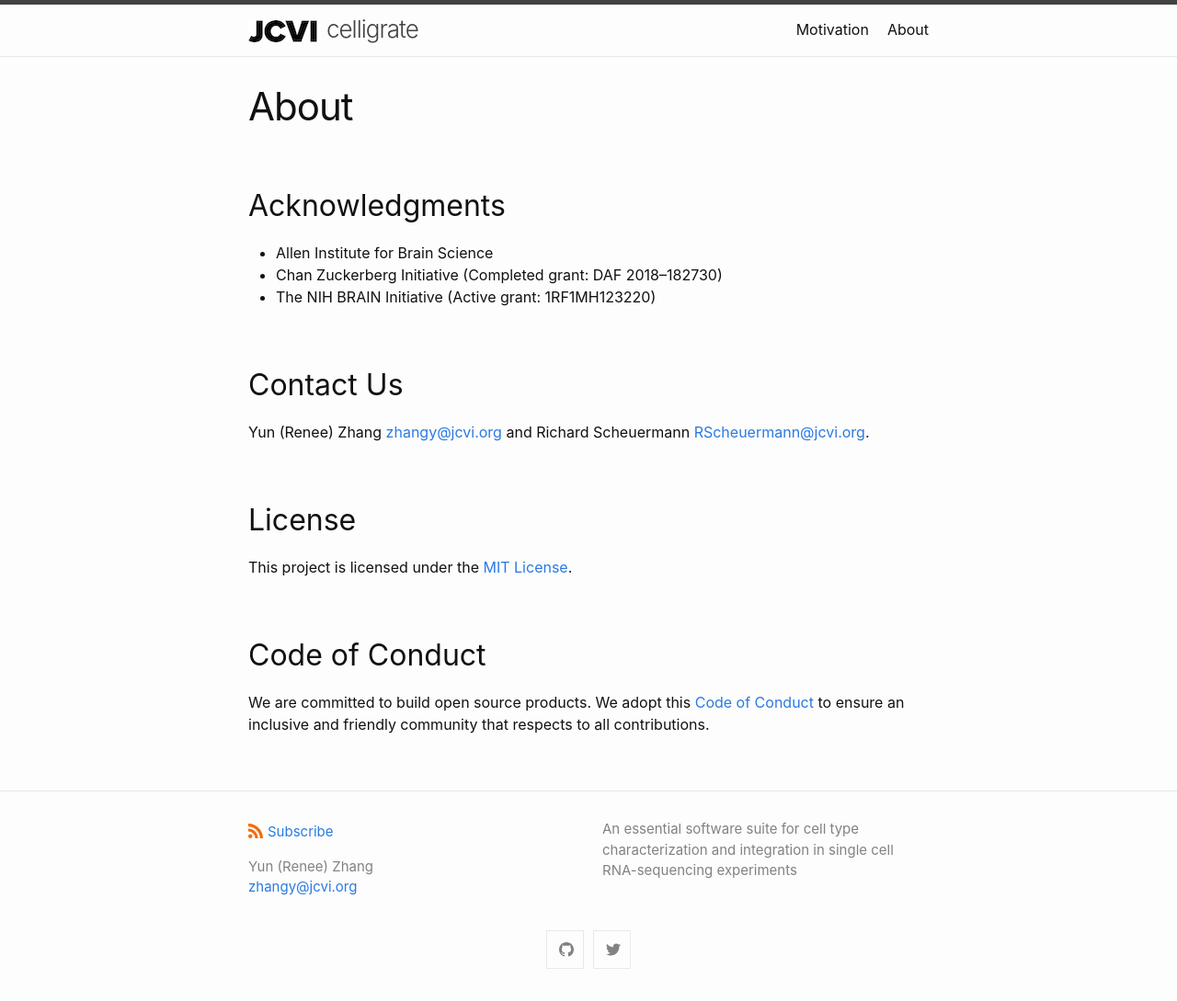
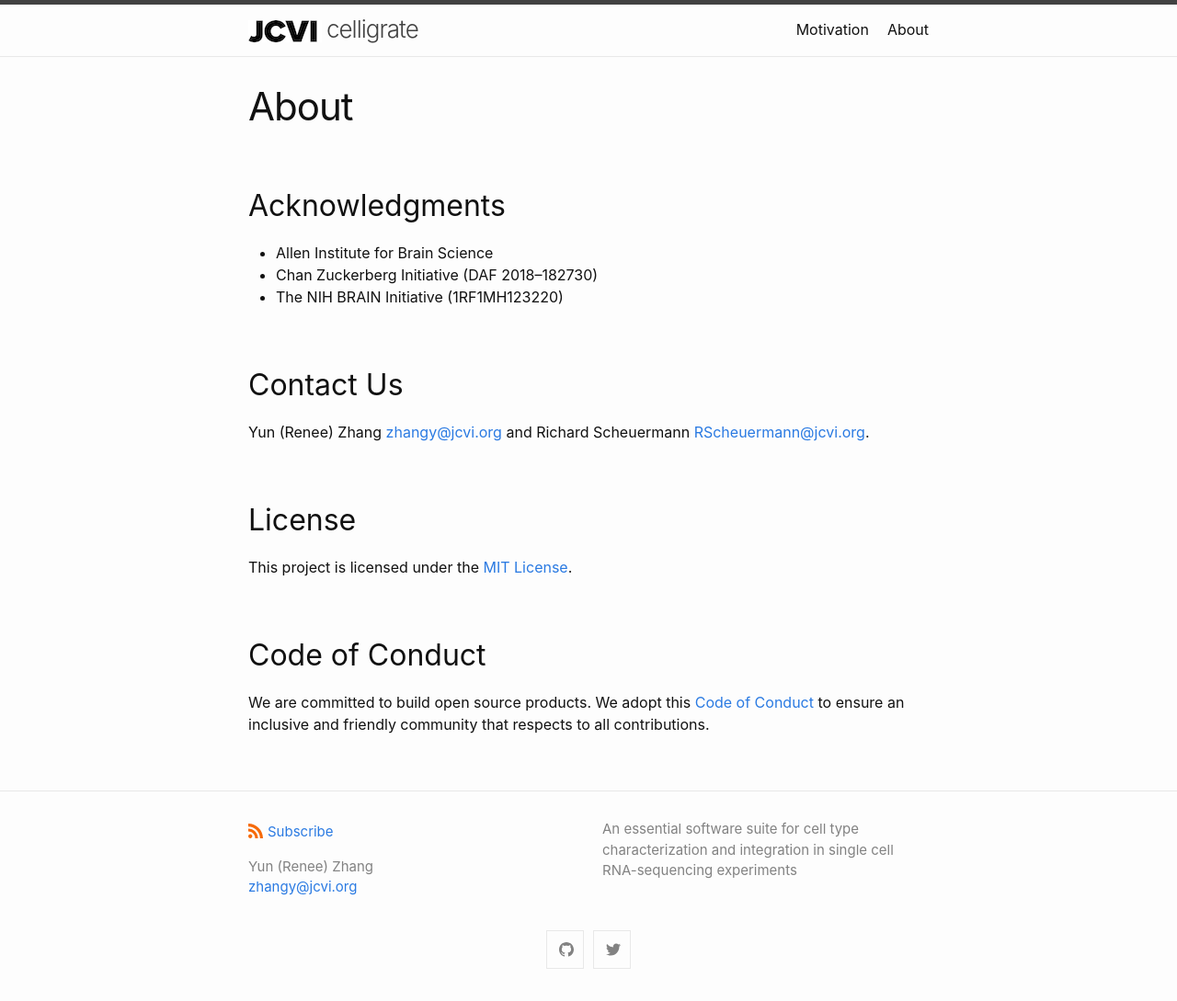
Before and after one commit to JCVenterInstitute/celligrate, a Jekyll site: the page built from about.md, in a window 1280 px wide. Shown: the whole page at 92% size. Built offline with Jekyll 4.4.1, drawn with Linux system fonts in a browser that asks for light colours.

```diff
--- a/about.md
+++ b/about.md
@@ -7,8 +7,8 @@ permalink: /about/
 ## Acknowledgments
 
 * Allen Institute for Brain Science
-* Chan Zuckerberg Initiative (Completed grant: DAF 2018–182730)
-* The NIH BRAIN Initiative (Active grant: 1RF1MH123220)
+* Chan Zuckerberg Initiative (DAF 2018–182730)
+* The NIH BRAIN Initiative (1RF1MH123220)
 
 ## Contact Us
 
```
Also changed, not shown: _posts/2020-11-30-FR-Match_v1_paper.md (+1 -1 lines), _posts/2021-05-24-NS-Forest_v2_paper.md (+1 -1 lines), _posts/2022-06-15-FR-Match_v2_paper.md (added, +9 -0 lines).
